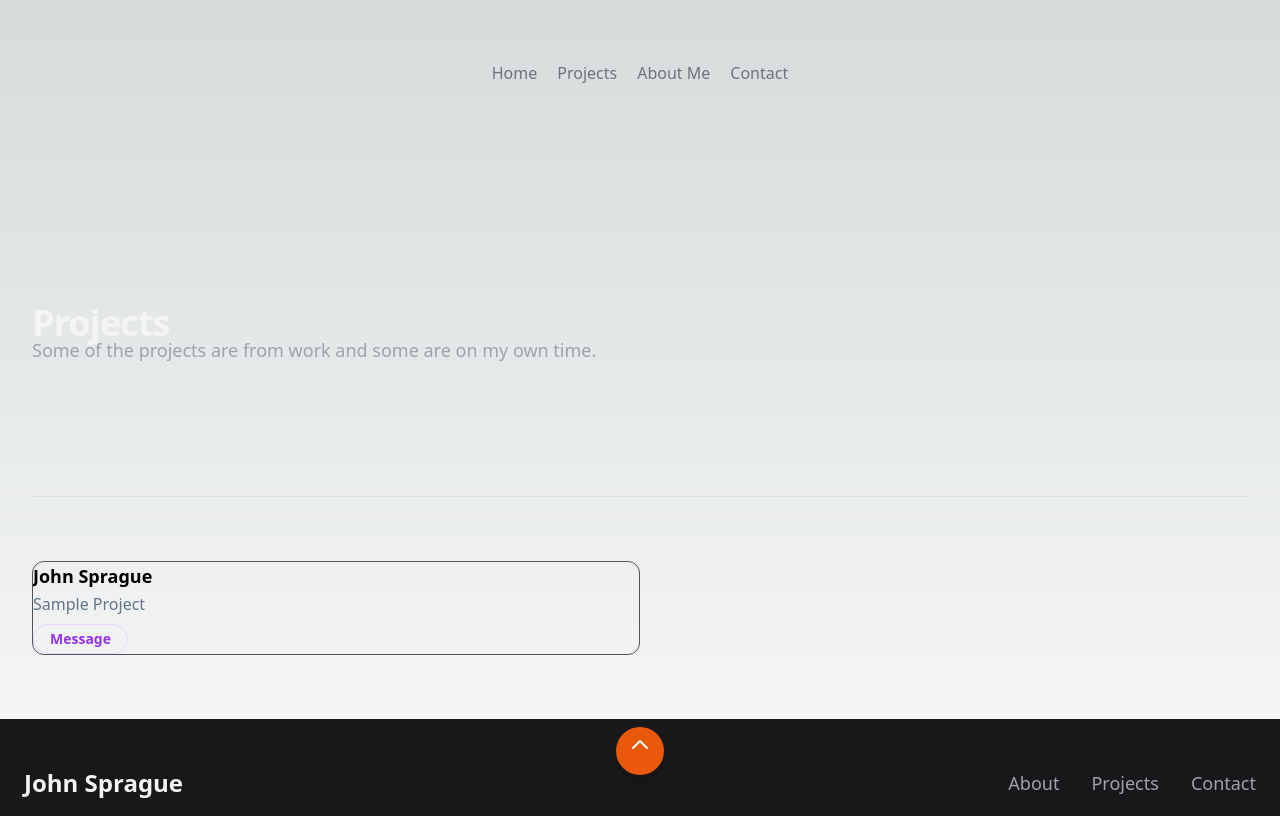
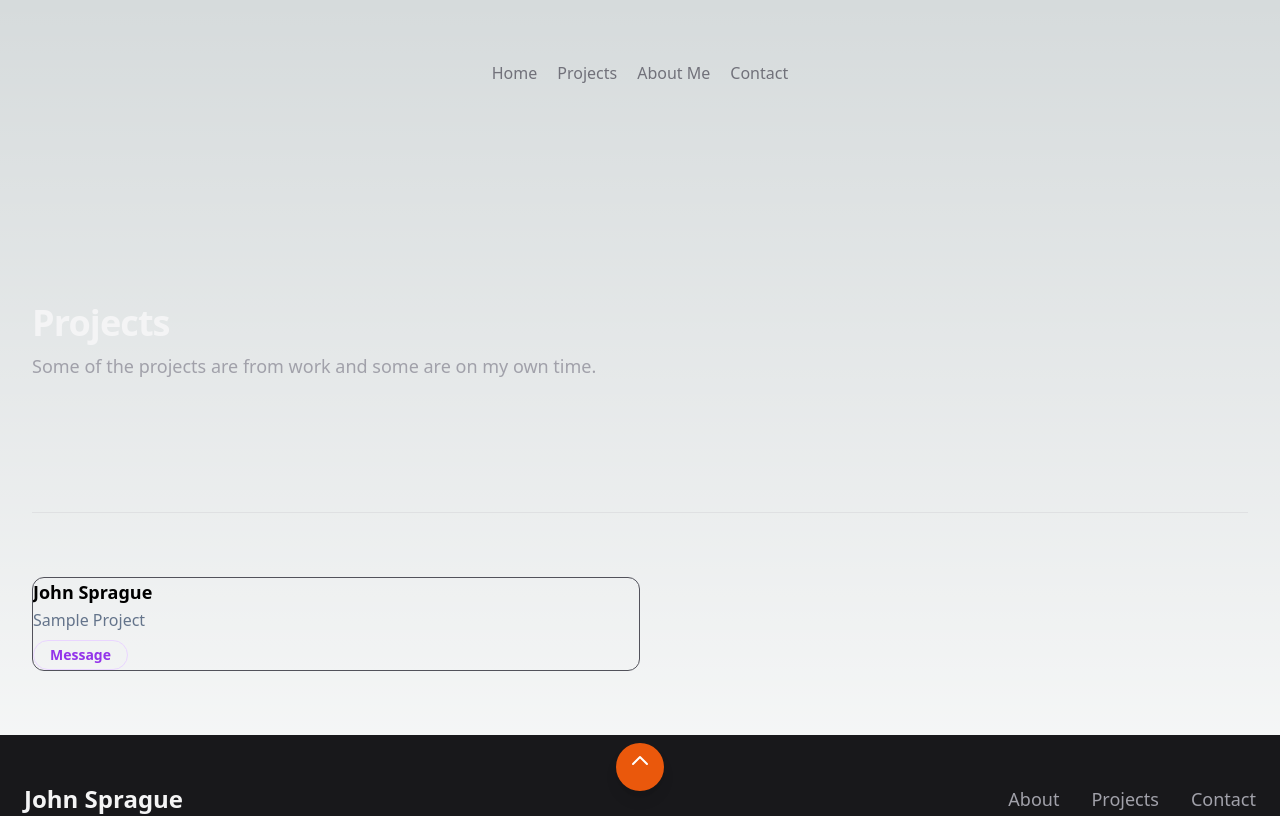
Before and after one commit to john-sprague/code-by-spraguejdev, a React (Vite) app: page /projects in a window 1280 px wide. Shown: the top 816 px of the page. Built offline with nearby package versions, Linux system fonts and the light colour scheme.

Commit message:
fix(layoutsection): add padding top to subtitle

```diff
--- a/src/components/TitleSection.tsx
+++ b/src/components/TitleSection.tsx
@@ -16,7 +16,7 @@ const TitleSection: React.FC<TitleSectionProps> = ({ title, subtitle, children }
         <h2 className="text-3xl font-bold tracking-tight text-zinc-100 sm:text-4xl animate-title">
           {title}
         </h2>
-        <p className="text-lg text-zinc-400 space-y-2  animate-title ">{subtitle}</p>
+        <p className="text-lg pt-4 text-zinc-400 space-y-2  animate-title ">{subtitle}</p>
         <br/>
         <div className="hidden w-6/12 h-px animate-glow md:block animate-fade-right bg-gradient-to-r from-zinc-300/0 via-zinc-300/50 to-zinc-300/0" />
         <br />
```
